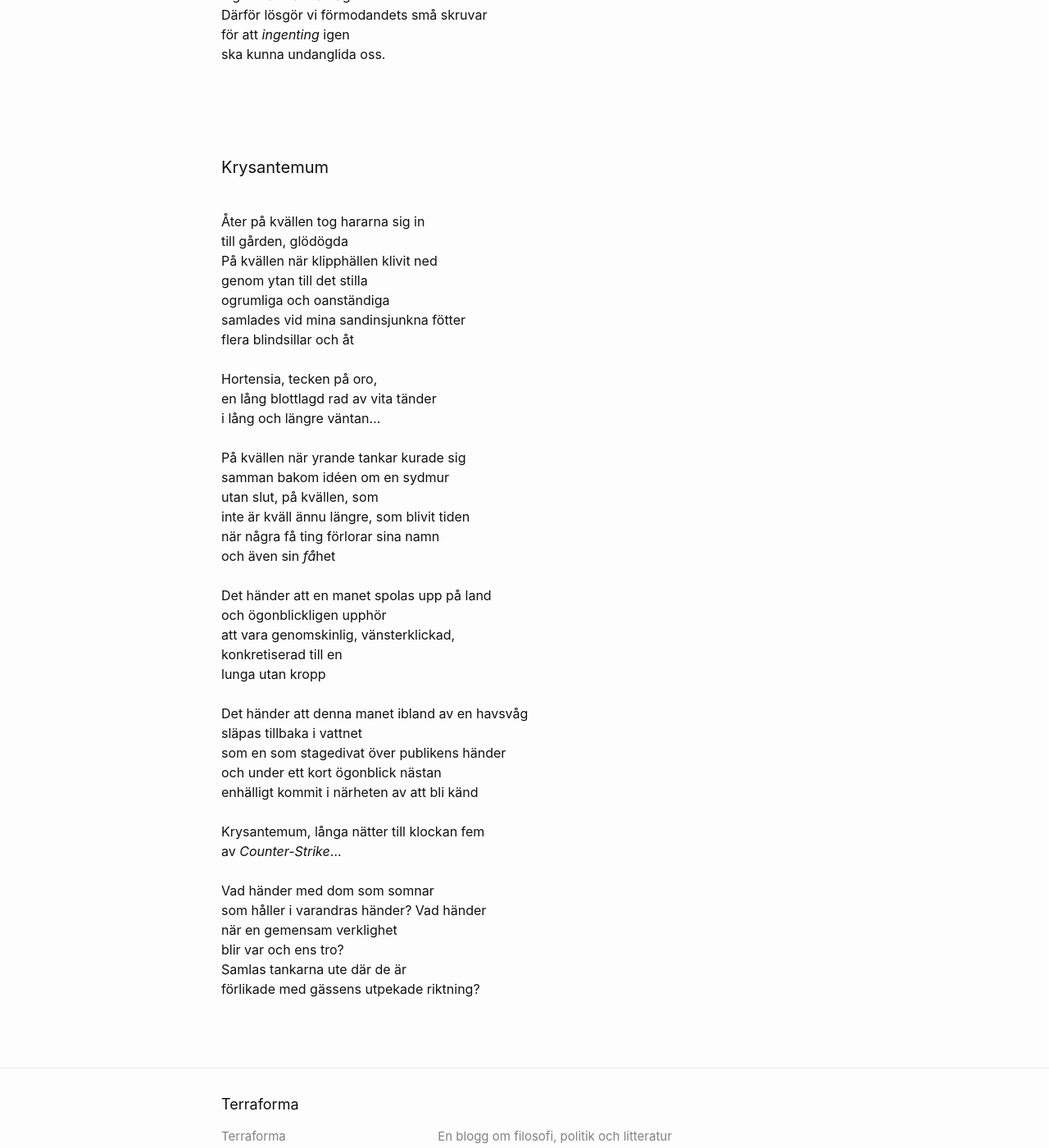
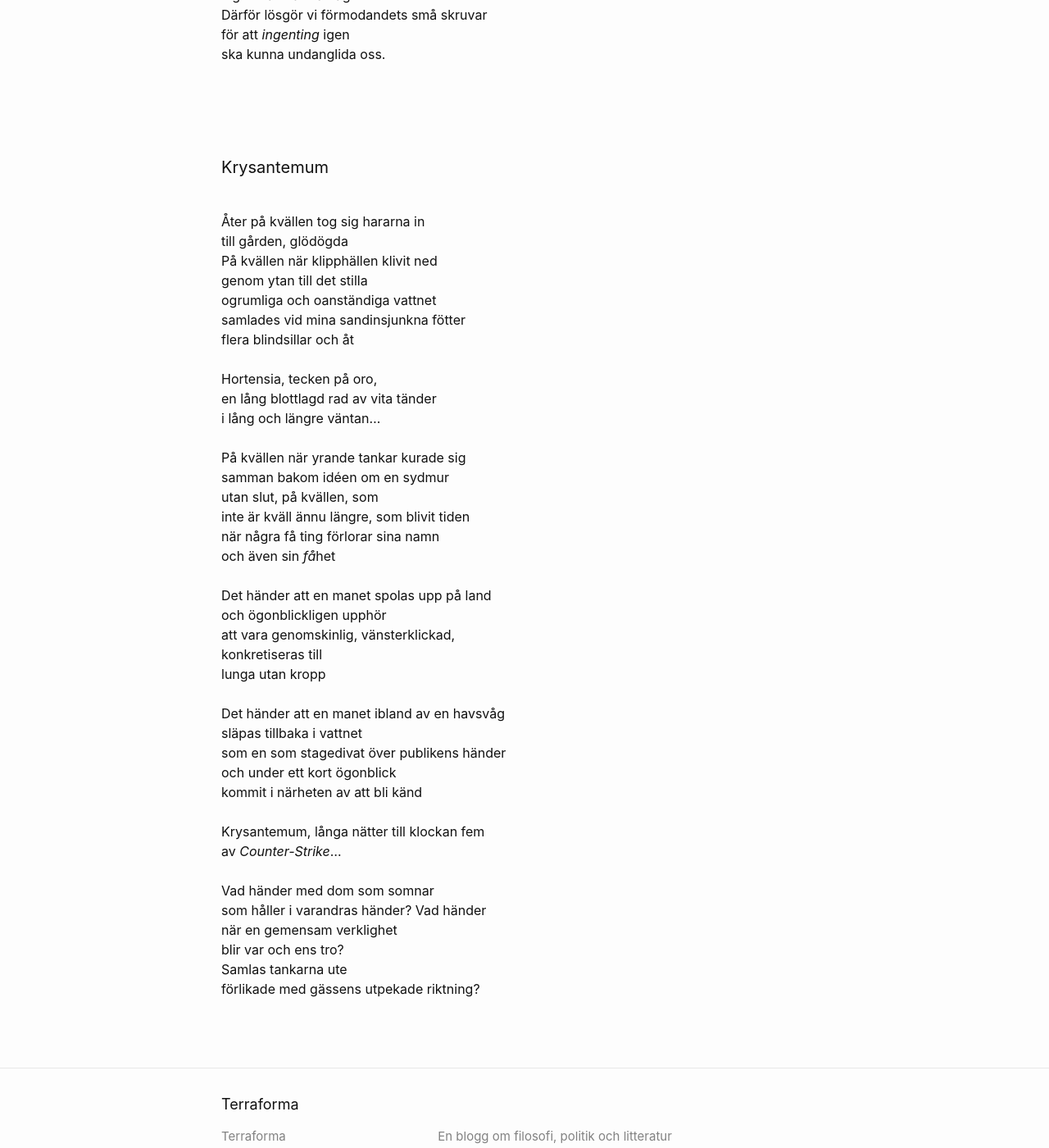
Before and after one commit to terr4form4/terr4form4.github.io, a Jekyll site: the page built from _posts/poesi/2024-01-03-dikter-2023-2024.md, in a window 1280 px wide and 1400 px high, scrolled down 9173 px. Shown: the whole window at 82% size. Built offline with Jekyll 4.4.1, drawn with Linux system fonts in a browser that asks for light colours; comment, search, counter and statistics services are not loaded; some of the changed text lies outside the part shown.

Commit message:
krysantemum

```diff
--- a/_posts/poesi/2024-01-03-dikter-2023-2024.md
+++ b/_posts/poesi/2024-01-03-dikter-2023-2024.md
@@ -280,8 +280,8 @@ var jag<br/>
 vill stanna.<br/>
 <br/>
 I sagan: frukten frågade skalet om läppar,<br/>
-nålen frågade tråden om tankar;<br/>
-du var valryggen som splittrade stjärnan<br/>
+nålen frågade tråden om tankar.<br/>
+Du var valryggen som splittrade stjärnan<br/>
 över det stilla vattnet.<br/>
 <br/>
 Jag vill tillbaka nu, till rummet vi reste när<br/>
@@ -384,11 +384,11 @@ ska kunna undanglida oss.<br/>
 #### Krysantemum
 
 <br/>
-Åter på kvällen tog hararna sig in<br/>
+Åter på kvällen tog sig hararna in<br/>
 till gården, glödögda<br/>
 På kvällen när klipphällen klivit ned<br/>
 genom ytan till det stilla<br/>
-ogrumliga och oanständiga<br/>
+ogrumliga och oanständiga vattnet<br/>
 samlades vid mina sandinsjunkna fötter<br/>
 flera blindsillar och åt<br/>
 <br/>
@@ -406,14 +406,14 @@ och även sin *få*het<br/>
 Det händer att en manet spolas upp på land<br/>
 och ögonblickligen upphör<br/>
 att vara genomskinlig, vänsterklickad,<br/>
-konkretiserad till en<br/>
+konkretiseras till<br/>
 lunga utan kropp<br/>
 <br/>
-Det händer att denna manet ibland av en havsvåg<br/>
+Det händer att en manet ibland av en havsvåg<br/>
 släpas tillbaka i vattnet<br/>
 som en som stagedivat över publikens händer<br/>
-och under ett kort ögonblick nästan<br/>
-enhälligt kommit i närheten av att bli känd<br/>
+och under ett kort ögonblick<br/>
+kommit i närheten av att bli känd<br/>
 <br/>
 Krysantemum, långa nätter till klockan fem<br/>
 av *Counter-Strike*...<br/>
@@ -422,6 +422,6 @@ Vad händer med dom som somnar<br/>
 som håller i varandras händer? Vad händer<br/>
 när en gemensam verklighet<br/>
 blir var och ens tro?<br/>
-Samlas tankarna ute där de är<br/>
+Samlas tankarna ute<br/>
 förlikade med gässens utpekade riktning?<br/>
 <br/>
```
Also changed, not shown: other parts of _posts/poesi/2024-01-03-dikter-2023-2024.md (+2 -2 lines).
